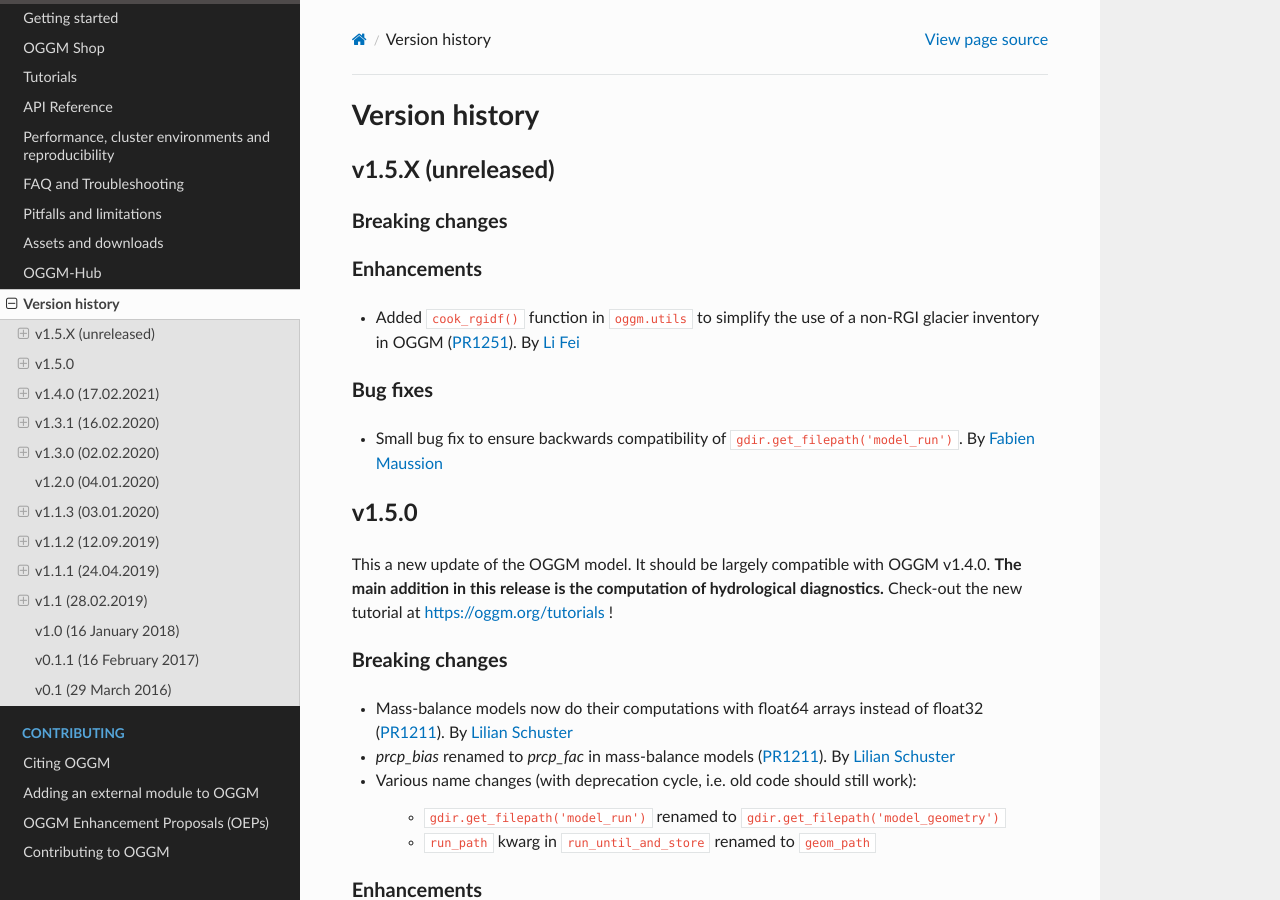
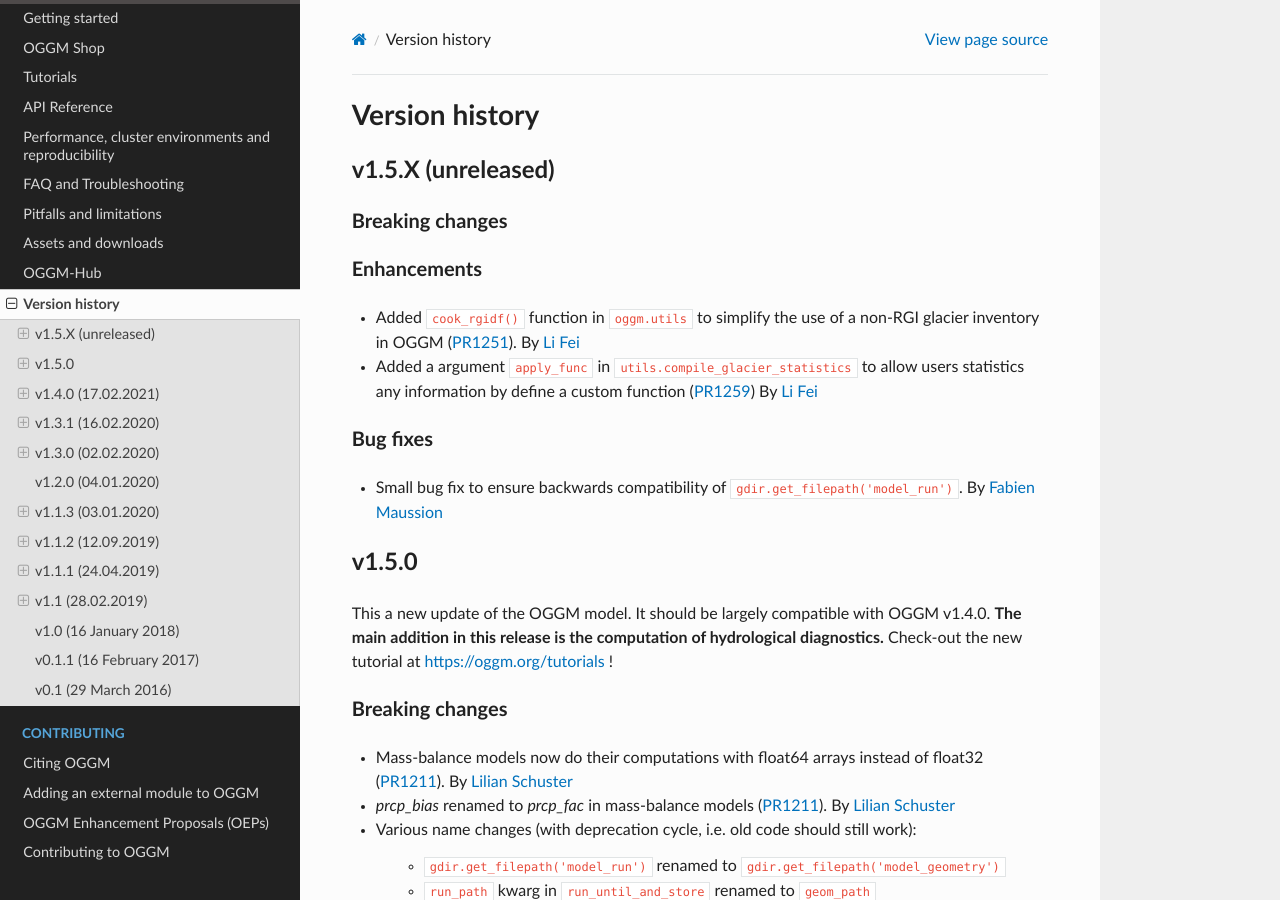
Before and after one commit to OGGM/oggm, a Sphinx documentation site: the page built from docs/whats-new.rst, in a window 1280 px wide and 900 px high. Built offline with Sphinx 7.4.7 and the Read the Docs theme 2.0.0, drawn with Linux system fonts in a browser that asks for light colours; the version number could not be read and is left out.

Commit message:
Add apply_func argument in what's new

```diff
--- a/docs/whats-new.rst
+++ b/docs/whats-new.rst
@@ -15,6 +15,9 @@ Enhancements
 
 - Added ``cook_rgidf()`` function in ``oggm.utils`` to simplify the use
   of a non-RGI glacier inventory in OGGM (:pull:`1251`).
+  By `Li Fei <https://github.com/Keeptg>`_
+- Added a argument ``apply_func`` in ``utils.compile_glacier_statistics``
+  to allow users statistics any information by define a custom function (:pull:`1259`)
   By `Li Fei <https://github.com/Keeptg>`_
 
 Bug fixes
```
